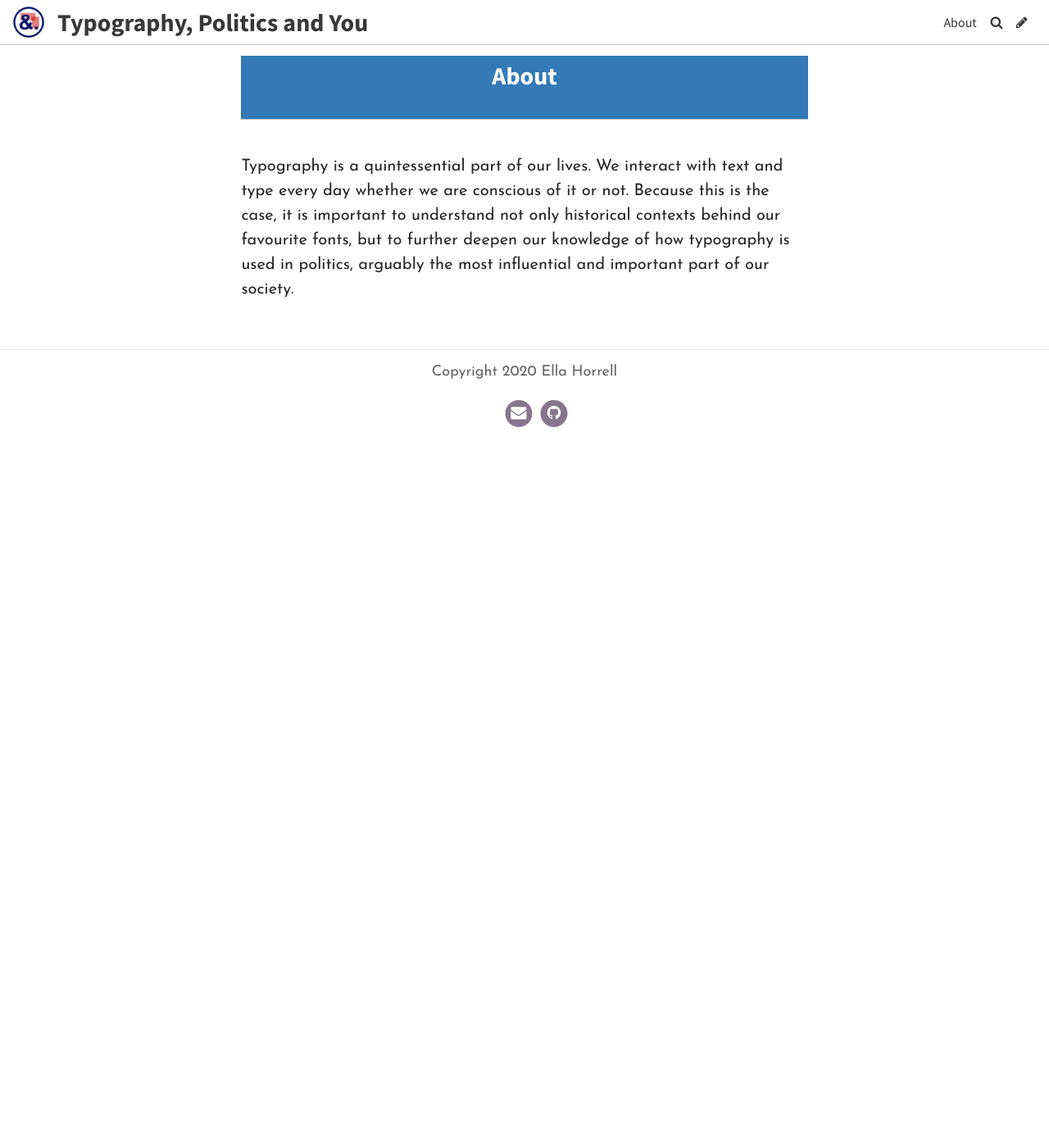
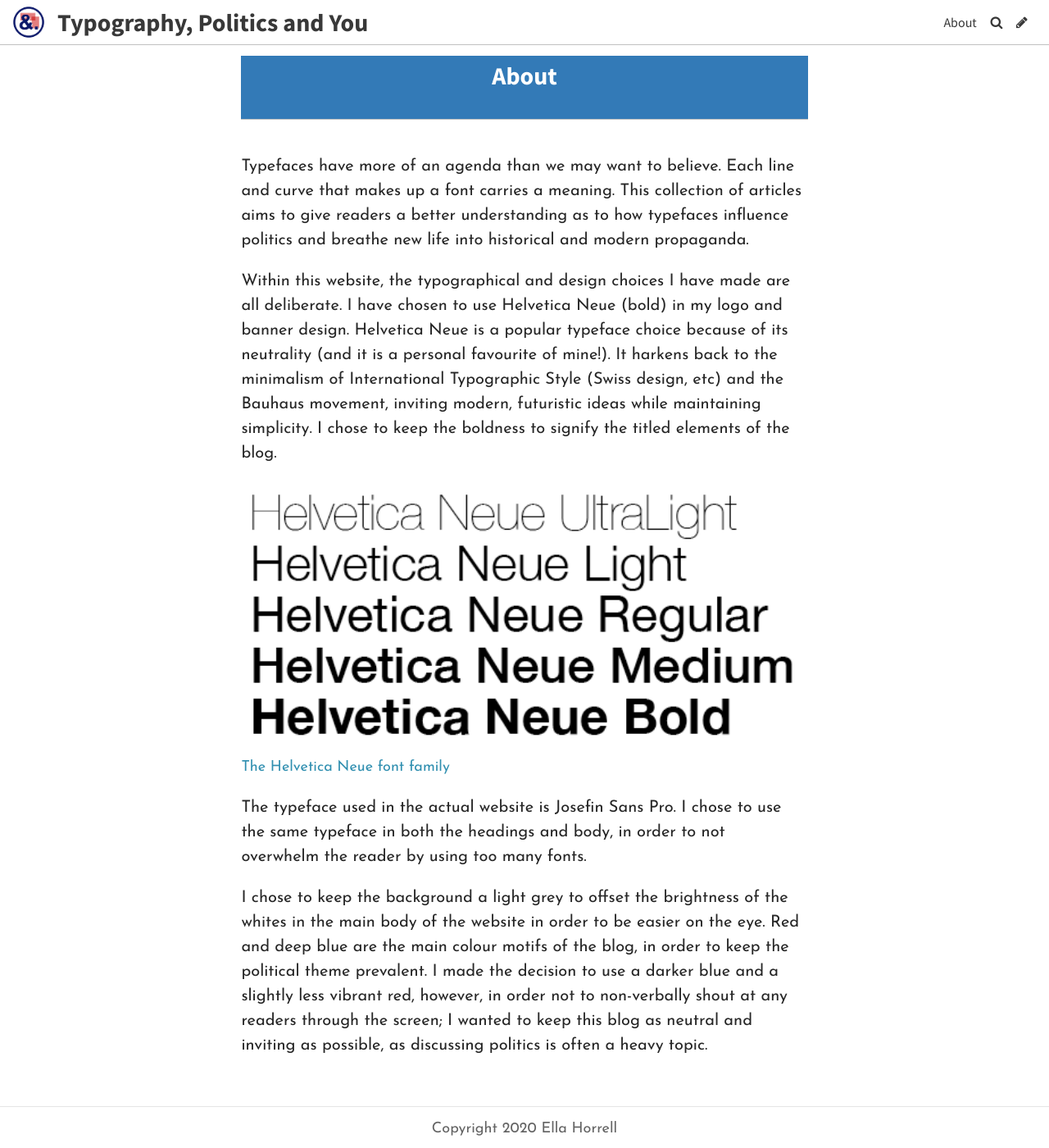
Before and after one commit to ellahorrell/brookesblog, a Jekyll site: the page built from pages/about.md, in a window 1280 px wide and 1400 px high. Shown: the whole window at 82% size. Built offline with Jekyll 4.4.1, drawn with Linux system fonts in a browser that asks for light colours; some web fonts are replaced.

Commit message:
Update Page “about”

```diff
--- a/pages/about.md
+++ b/pages/about.md
@@ -10,4 +10,12 @@ tags: null
 description: null
 show: true
 ---
-Typography is a quintessential part of our lives. We interact with text and type every day whether we are conscious of it or not. Because this is the case, it is important to understand not only historical contexts behind our favourite fonts, but to further deepen our knowledge of how typography is used in politics, arguably the most influential and important part of our society.
+Typefaces have more of an agenda than we may want to believe. Each line and curve that makes up a font carries a meaning. This collection of articles aims to give readers a better understanding as to how typefaces influence politics and breathe new life into historical and modern propaganda.
+
+Within this website, the typographical and design choices I have made are all deliberate. I have chosen to use Helvetica Neue (bold) in my logo and banner design. Helvetica Neue is a popular typeface choice because of its neutrality (and it is a personal favourite of mine!). It harkens back to the minimalism of International Typographic Style (Swiss design, etc) and the Bauhaus movement, inviting modern, futuristic ideas while maintaining simplicity. I chose to keep the boldness to signify the titled elements of the blog.
+
+![The Helvetica Neue font family](../uploads/bd599a56b37aa72fc4a54c2e04e8b47b.png)
+
+The typeface used in the actual website is Josefin Sans Pro. I chose to use the same typeface in both the headings and body, in order to not overwhelm the reader by using too many fonts.
+
+I chose to keep the background a light grey to offset the brightness of the whites in the main body of the website in order to be easier on the eye. Red and deep blue are the main colour motifs of the blog, in order to keep the political theme prevalent. I made the decision to use a darker blue and a slightly less vibrant red, however, in order not to non-verbally shout at any readers through the screen; I wanted to keep this blog as neutral and inviting as possible, as discussing politics is often a heavy topic.
```
Also changed, not shown: uploads/bd599a56b37aa72fc4a54c2e04e8b47b.png (added).
